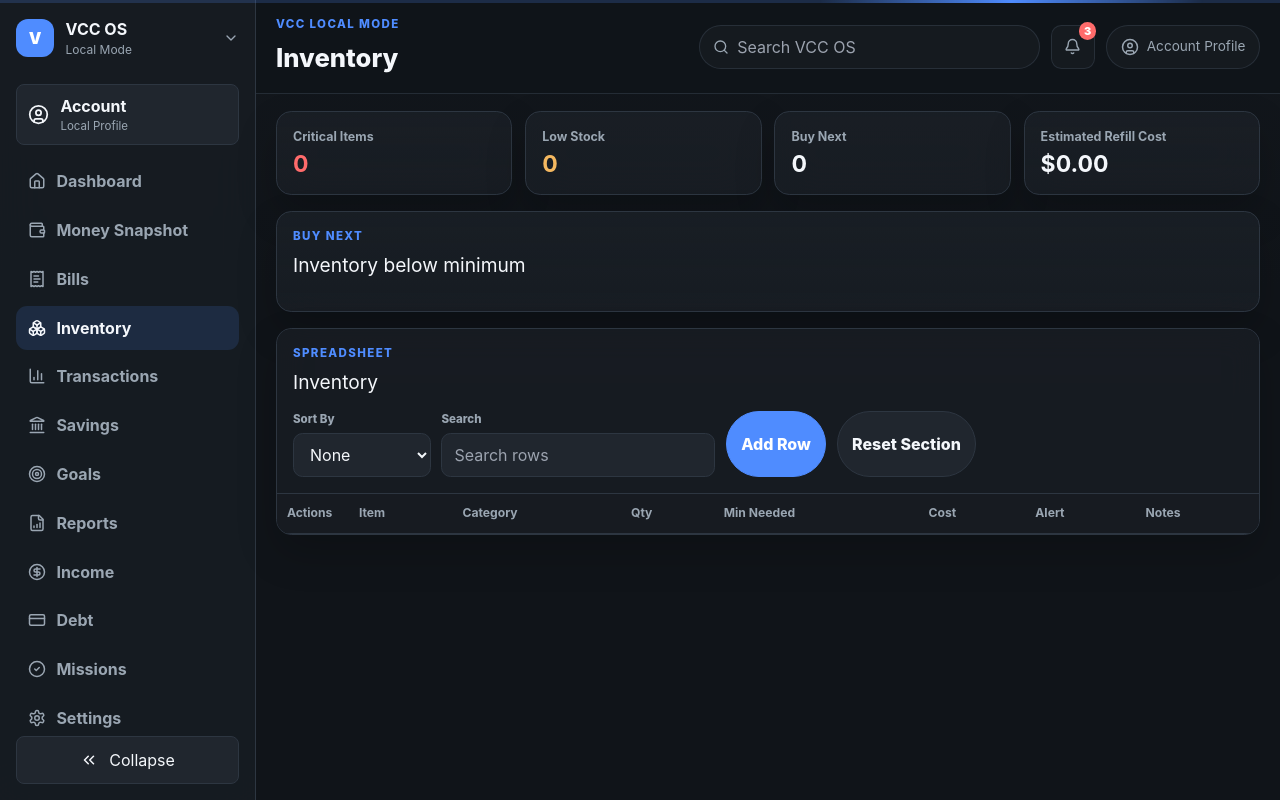
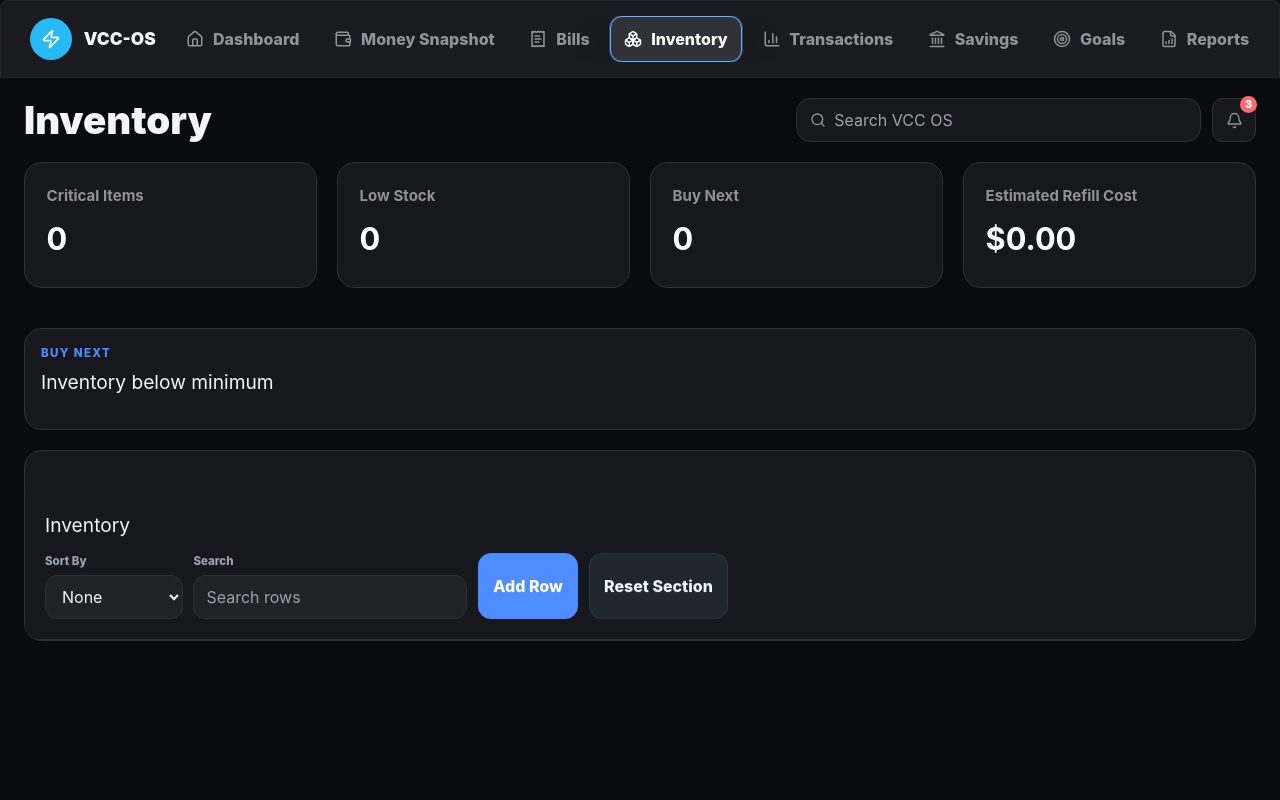
Before and after one commit to itwizzle21-CYBER/vcc-os, a React (Vite) app: page /inventory in a window 1280 px wide. Built offline with nearby package versions, Linux system fonts and the light colour scheme.

Commit message:
Align app pages with dashboard shell

```diff
--- a/src/components/layout/AppShell.tsx
+++ b/src/components/layout/AppShell.tsx
@@ -72,15 +72,14 @@ export default function AppShell({
   }, []);
 
   return (
-    <div className={`app-shell theme-${settings.theme} accent-${settings.accent} density-${settings.density} ${settings.sidebarCollapsed ? "sidebar-collapsed" : ""} ${isDashboard ? "dashboard-shell" : ""}`}>
+    <div className={`app-shell reference-shell theme-${settings.theme} accent-${settings.accent} density-${settings.density} ${settings.sidebarCollapsed ? "sidebar-collapsed" : ""} ${isDashboard ? "dashboard-shell" : ""}`}>
       <div className="sensor-strip" aria-hidden="true" />
-      {isDashboard && (
       <header className="dashboard-top-nav">
         <a className="dashboard-top-brand" href="/">
           <span><Zap size={20} /></span>
           <strong>VCC-OS</strong>
         </a>
-          <nav aria-label="Dashboard navigation">
+        <nav aria-label="Primary navigation">
           {dashboardNav.map((item) => {
             const Icon = item.icon;
             const active = normalize(currentPath) === item.path;
@@ -103,7 +102,6 @@ export default function AppShell({
           {mobileMenuOpen ? <X size={21} /> : <Menu size={21} />}
         </button>
       </header>
-      )}
       <aside className="sidebar">
         <div className="brand-wrap" ref={brandRef}>
           <button className="brand" type="button" onClick={() => setBrandOpen((open) => !open)} aria-expanded={brandOpen}>
--- a/styles.css
+++ b/styles.css
@@ -2565,3 +2565,246 @@ td input:focus {
     padding: 0;
   }
 }
+
+/* Shared Base44-aligned page shell */
+.reference-shell.app-shell {
+  display: block;
+  grid-template-columns: none;
+  min-height: 100vh;
+  background: #090b0f;
+}
+
+.reference-shell .sensor-strip,
+.reference-shell .sidebar {
+  display: none;
+}
+
+.reference-shell .workspace {
+  width: min(1520px, calc(100vw - 3rem));
+  max-width: none;
+  margin: 0 auto;
+  padding: 1.25rem 0 4rem;
+}
+
+.reference-shell.dashboard-shell .workspace {
+  width: 100%;
+  margin: 0;
+  padding: 0;
+}
+
+.reference-shell .topbar {
+  position: relative;
+  top: auto;
+  z-index: 20;
+  display: grid;
+  grid-template-columns: minmax(0, 1fr) auto;
+  align-items: center;
+  gap: 1rem;
+  margin: 0 0 1.25rem;
+  border: 0;
+  background: transparent;
+  padding: 0;
+  backdrop-filter: none;
+}
+
+.reference-shell .topbar > div:first-of-type {
+  display: grid;
+  gap: 0.25rem;
+}
+
+.reference-shell .topbar .eyebrow {
+  display: none;
+}
+
+.reference-shell .topbar h1 {
+  color: #f5f5f7;
+  font-size: clamp(1.85rem, 3vw, 2.65rem);
+  font-weight: 950;
+  line-height: 1;
+}
+
+.reference-shell .top-actions {
+  justify-content: end;
+  flex-wrap: nowrap;
+}
+
+.reference-shell .search-pill,
+.reference-shell .profile-pill,
+.reference-shell .icon-pill {
+  border-color: #303239;
+  background: #17181d;
+  color: #8e9299;
+}
+
+.reference-shell .search-pill {
+  border-radius: 0.9rem;
+}
+
+.reference-shell .search-pill input {
+  width: min(22rem, 34vw);
+}
+
+.reference-shell .profile-pill {
+  display: none;
+}
+
+.reference-shell .topbar .mobile-menu-trigger {
+  display: none;
+}
+
+.reference-shell .summary-grid {
+  grid-template-columns: repeat(4, minmax(0, 1fr));
+  gap: 1.25rem;
+  margin-bottom: 1.25rem;
+}
+
+.reference-shell .summary-card,
+.reference-shell .panel,
+.reference-shell .spreadsheet-panel,
+.reference-shell .planner-panel,
+.reference-shell .buy-next-panel {
+  border: 1px solid #303239;
+  border-radius: 1.1rem;
+  background: #17181d;
+  box-shadow: none;
+}
+
+.reference-shell .summary-card {
+  min-height: 126px;
+  justify-content: start;
+  padding: 1.35rem;
+}
+
+.reference-shell .summary-card span {
+  color: #8e9299;
+  font-size: 0.94rem;
+}
+
+.reference-shell .summary-card strong {
+  color: #ffffff;
+  font-size: clamp(1.45rem, 2.4vw, 2rem);
+  line-height: 1;
+}
+
+.reference-shell .spreadsheet-panel {
+  overflow: hidden;
+}
+
+.reference-shell .spreadsheet-toolbar {
+  position: sticky;
+  top: 78px;
+  border-bottom-color: #303239;
+  background: #17181d;
+  padding: 1.25rem;
+}
+
+.reference-shell .spreadsheet-toolbar .eyebrow {
+  display: none;
+}
+
+.reference-shell .spreadsheet-toolbar h2,
+.reference-shell .panel h2,
+.reference-shell .planner-form h2,
+.reference-shell .buy-next-panel h2 {
+  color: #f5f5f7;
+  font-size: 1.2rem;
+}
+
+.reference-shell .toolbar-controls input,
+.reference-shell .toolbar-controls select,
+.reference-shell .planner-form input,
+.reference-shell .settings-grid select,
+.reference-shell .settings-grid input {
+  border-color: #303239;
+  border-radius: 0.75rem;
+  background: #202228;
+}
+
+.reference-shell .toolbar-controls button,
+.reference-shell .planner-form button,
+.reference-shell .week-detail button,
+.reference-shell .danger-panel button {
+  border-radius: 0.8rem;
+}
+
+.reference-shell table {
+  min-width: 820px;
+}
+
+.reference-shell th {
+  background: #17181d;
+  color: #8e9299;
+}
+
+.reference-shell .row-actions,
+.reference-shell td {
+  background: #17181d;
+}
+
+.reference-shell .table-wrap {
+  background: #111217;
+}
+
+.reference-shell .settings-page,
+.reference-shell .reports-page,
+.reference-shell .module-page,
+.reference-shell .missions-page {
+  gap: 1.25rem;
+}
+
+.reference-shell .settings-hero {
+  border-color: #303239;
+}
+
+.reference-shell .settings-status-grid span,
+.reference-shell .setting-toggle,
+.reference-shell .metric-line,
+.reference-shell .mini-list div,
+.reference-shell .objective-list a,
+.reference-shell .history-list button,
+.reference-shell .category-list div,
+.reference-shell .notification-list a,
+.reference-shell .report-list a,
+.reference-shell .report-metric-grid a,
+.reference-shell .report-callout,
+.reference-shell .buy-next-grid a {
+  border: 1px solid #303239;
+  background: #202228;
+}
+
+@media (max-width: 70rem) {
+  .reference-shell .workspace {
+    width: min(100% - 1.2rem, 44rem);
+    padding-top: 0.8rem;
+  }
+
+  .reference-shell.dashboard-shell .workspace {
+    width: 100%;
+  }
+
+  .reference-shell .topbar {
+    grid-template-columns: minmax(0, 1fr);
+  }
+
+  .reference-shell .top-actions {
+    justify-content: stretch;
+  }
+
+  .reference-shell .search-pill input {
+    width: 100%;
+  }
+
+  .reference-shell .summary-grid {
+    grid-template-columns: repeat(2, minmax(0, 1fr));
+    gap: 0.8rem;
+  }
+
+  .reference-shell .summary-card {
+    min-height: 104px;
+    padding: 1rem;
+  }
+
+  .reference-shell .spreadsheet-toolbar {
+    top: 78px;
+  }
+}
```
Lines whose indentation alone changed are shown as unchanged.
